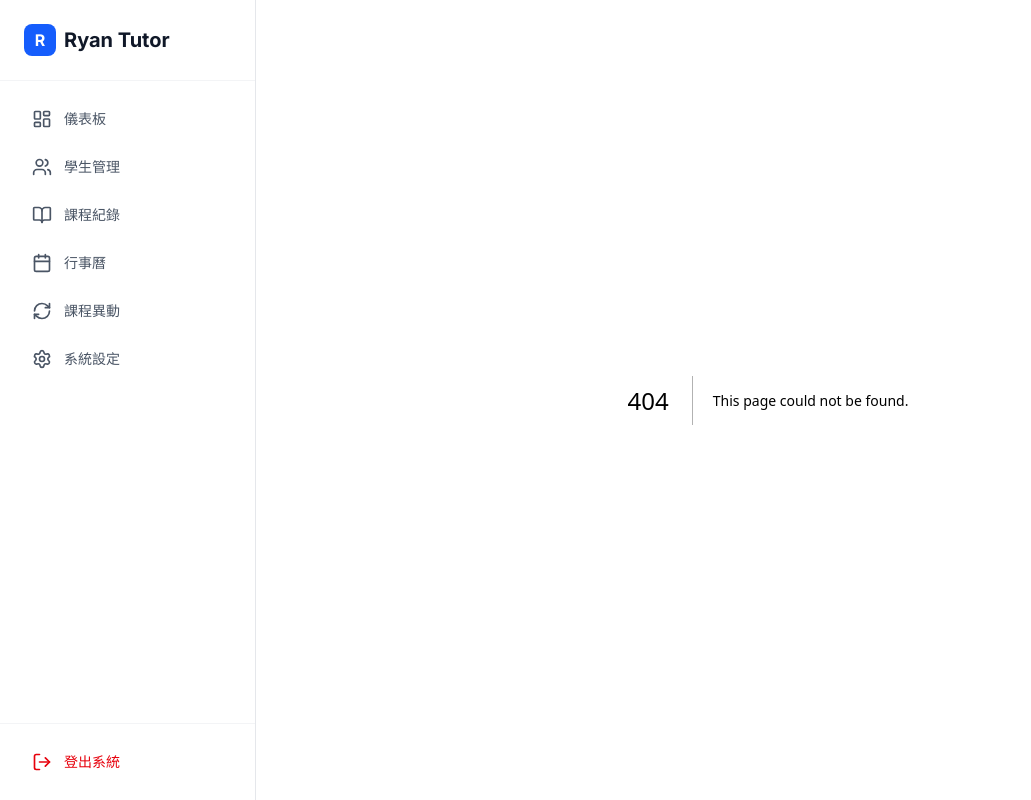
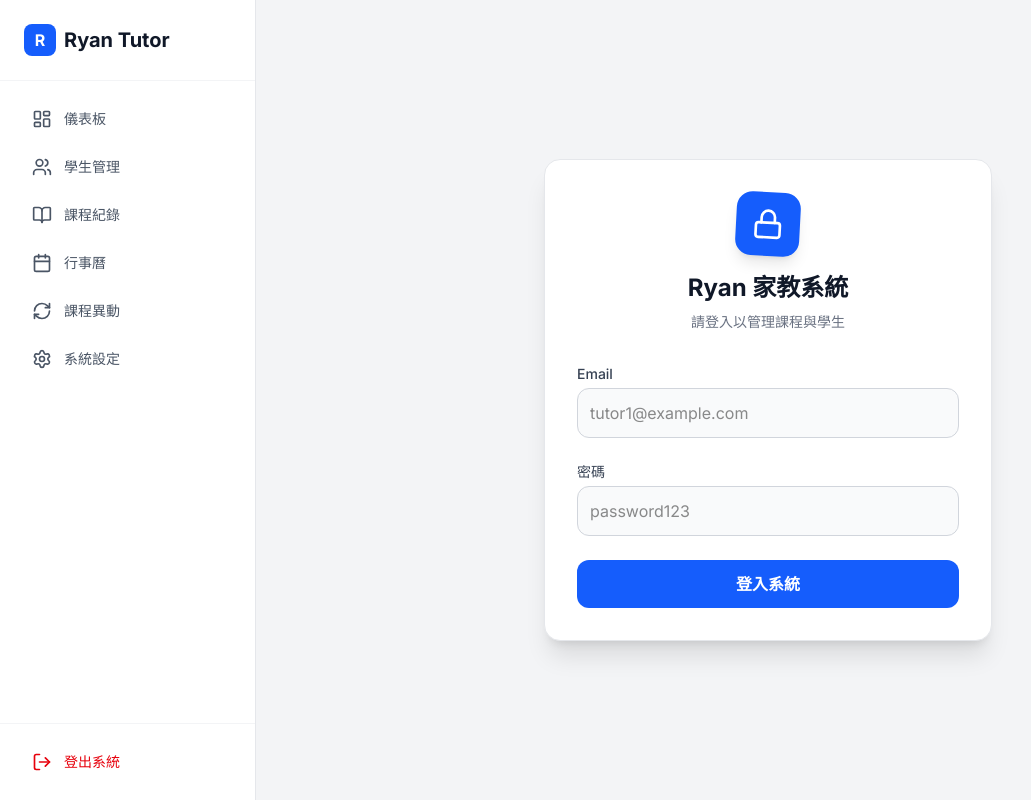
Before and after one commit to CYT20000/Tutor-system, a Next.js app: page /login in a window 1280 px wide. Before the commit this address had no page. Shown: the whole page, without its empty margins (0-1031 px from the left). Built offline with nearby package versions, Linux system fonts and the light colour scheme.

Commit message:
Add authentication system

```diff
--- a/package.json
+++ b/package.json
@@ -13,6 +13,7 @@
     "@prisma/client": "^5.22.0",
     "lucide-react": "^0.554.0",
     "next": "16.0.3",
+    "next-auth": "^4.24.13",
     "react": "19.2.0",
     "react-dom": "19.2.0"
   },
--- /dev/null
+++ b/src/app/api/auth/[...nextauth]/route.ts
@@ -0,0 +1,53 @@
+import NextAuth from "next-auth";
+import CredentialsProvider from "next-auth/providers/credentials";
+import { prisma } from "@/lib/prisma";
+
+const handler = NextAuth({
+    providers: [
+        CredentialsProvider({
+            name: "Credentials",
+            credentials: {
+                email: { label: "Email", type: "text" },
+                password: { label: "Password", type: "password" }
+            },
+            async authorize(credentials) {
+                if (!credentials?.email || !credentials?.password) return null;
+
+                // 1. 去資料庫找這個人
+                const user = await prisma.user.findUnique({
+                    where: { email: credentials.email }
+                });
+
+                // 2. 檢查密碼 (這裡暫時用明文比對，因為 Seed 資料是明文)
+                // 在正式產品中,我們會用 bcrypt.compare 來比對加密密碼
+                if (user && user.password === credentials.password) {
+                    // 驗證成功，回傳使用者資料
+                    return {
+                        id: user.id,
+                        name: user.name,
+                        email: user.email,
+                        role: user.role, // 把角色也帶進去
+                    };
+                }
+
+                // 驗證失敗
+                return null;
+            }
+        })
+    ],
+    pages: {
+        signIn: '/login', // 指定我們的登入頁面路徑
+    },
+    callbacks: {
+        // 讓 Session 也能讀到 User ID 和 Role
+        async session({ session, token }) {
+            if (session.user) {
+                (session.user as any).id = token.sub;
+                // (session.user as any).role = token.role; // 若需要角色判斷可加這行
+            }
+            return session;
+        }
+    }
+});
+
+export { handler as GET, handler as POST };
--- /dev/null
+++ b/src/app/login/page.tsx
@@ -0,0 +1,89 @@
+'use client';
+
+import { signIn } from 'next-auth/react';
+import { useState } from 'react';
+import { useRouter } from 'next/navigation';
+import { Lock, Loader2 } from 'lucide-react';
+
+export default function LoginPage() {
+    const [email, setEmail] = useState('');
+    const [password, setPassword] = useState('');
+    const [isLoading, setIsLoading] = useState(false);
+    const [error, setError] = useState('');
+    const router = useRouter();
+
+    const handleSubmit = async (e: React.FormEvent) => {
+        e.preventDefault();
+        setIsLoading(true);
+        setError('');
+
+        const result = await signIn('credentials', {
+            redirect: false,
+            email,
+            password,
+        });
+
+        if (result?.error) {
+            setError('帳號或密碼錯誤');
+            setIsLoading(false);
+        } else {
+            // 登入成功，跳轉回首頁
+            router.push('/');
+            router.refresh();
+        }
+    };
+
+    return (
+        <div className="min-h-screen flex items-center justify-center bg-gray-100 dark:bg-gray-900 p-4">
+            <div className="w-full max-w-md bg-white dark:bg-gray-800 rounded-2xl shadow-xl p-8 border border-gray-200 dark:border-gray-700">
+                <div className="text-center mb-8">
+                    <div className="w-16 h-16 bg-blue-600 rounded-2xl flex items-center justify-center mx-auto mb-4 shadow-lg transform rotate-3">
+                        <Lock className="text-white" size={32} />
+                    </div>
+                    <h1 className="text-2xl font-bold text-gray-900 dark:text-white">Ryan 家教系統</h1>
+                    <p className="text-gray-500 text-sm mt-2">請登入以管理課程與學生</p>
+                </div>
+
+                <form onSubmit={handleSubmit} className="space-y-6">
+                    {error && (
+                        <div className="p-3 bg-red-50 text-red-600 text-sm rounded-lg text-center border border-red-200">
+                            {error}
+                        </div>
+                    )}
+
+                    <div>
+                        <label className="block text-sm font-medium text-gray-700 dark:text-gray-300 mb-1">Email</label>
+                        <input
+                            type="email"
+                            value={email}
+                            onChange={(e) => setEmail(e.target.value)}
+                            placeholder="tutor1@example.com" // 提示預設帳號
+                            className="w-full p-3 rounded-xl border border-gray-300 dark:border-gray-600 bg-gray-50 dark:bg-gray-900 focus:ring-2 focus:ring-blue-500 outline-none transition-all"
+                            required
+                        />
+                    </div>
+
+                    <div>
+                        <label className="block text-sm font-medium text-gray-700 dark:text-gray-300 mb-1">密碼</label>
+                        <input
+                            type="password"
+                            value={password}
+                            onChange={(e) => setPassword(e.target.value)}
+                            placeholder="password123" // 提示預設密碼
+                            className="w-full p-3 rounded-xl border border-gray-300 dark:border-gray-600 bg-gray-50 dark:bg-gray-900 focus:ring-2 focus:ring-blue-500 outline-none transition-all"
+                            required
+                        />
+                    </div>
+
+                    <button
+                        type="submit"
+                        disabled={isLoading}
+                        className="w-full py-3 bg-blue-600 hover:bg-blue-700 text-white font-bold rounded-xl transition-all transform active:scale-[0.98] flex items-center justify-center gap-2 disabled:opacity-70 disabled:cursor-not-allowed"
+                    >
+                        {isLoading ? <Loader2 className="animate-spin" size={20} /> : '登入系統'}
+                    </button>
+                </form>
+            </div>
+        </div>
+    );
+}
--- /dev/null
+++ b/src/middleware.ts
@@ -0,0 +1,9 @@
+export { default } from "next-auth/middleware";
+
+// 設定哪些路徑「必須」登入才能看
+export const config = {
+    matcher: [
+        // 保護所有路徑，除了靜態檔案、圖片、登入頁
+        "/((?!login|api|_next/static|_next/image|favicon.ico).*)",
+    ],
+};
```
Also changed, not shown: 1 other file (tests, documents, lock files or other folders).
